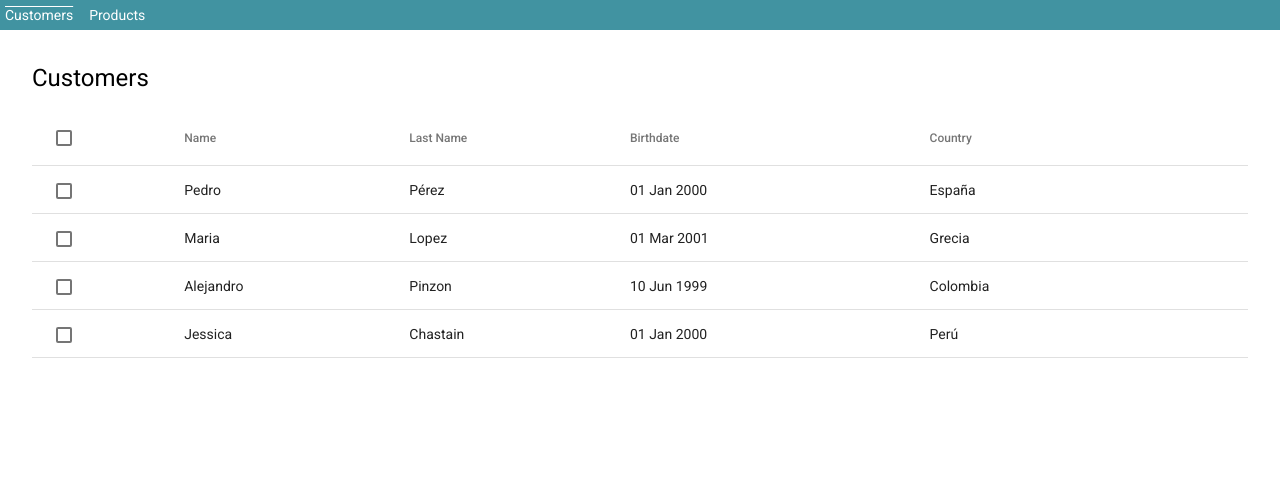
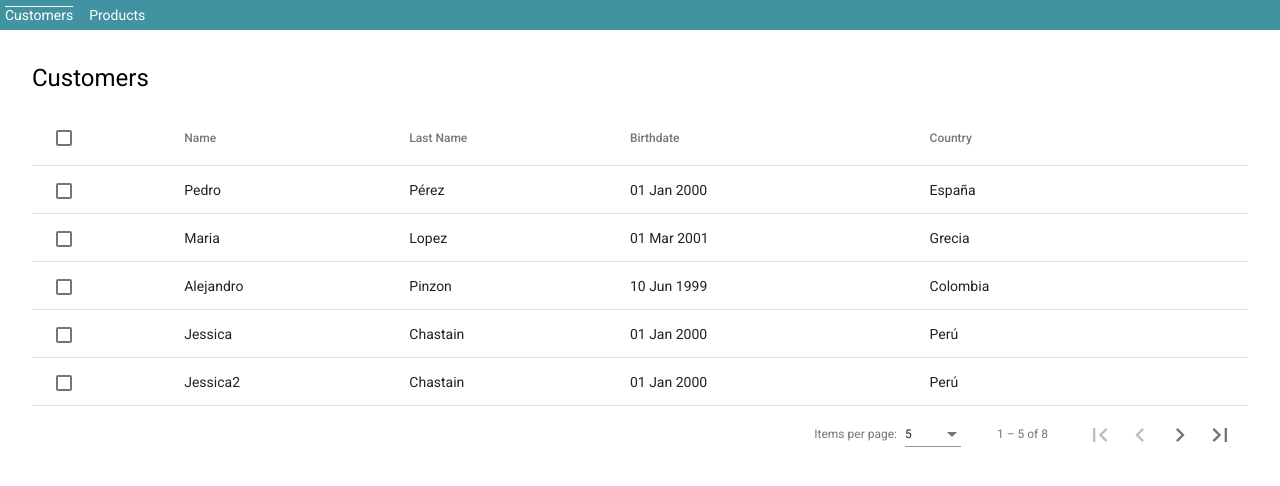
Before and after one commit to jemc300x/angular-material-table-reusable, an Angular app: page /customers in a window 1280 px wide. Shown: the top 486 px of the page. Built offline with nearby package versions, Linux system fonts and the light colour scheme.

Commit message:
Add paginator

```diff
--- a/src/app/modules/table/components/table/table.component.html
+++ b/src/app/modules/table/components/table/table.component.html
@@ -23,9 +23,18 @@
 
   <ng-container *ngFor="let column of tableColumns" [matColumnDef]="column.def">
     <th mat-header-cell *matHeaderCellDef>{{ column.label }}</th>
-    <td mat-cell *matCellDef="let row">{{ row | columnValue: column }}</td>
+    <td mat-cell *matCellDef="let row">{{ row | columnValue : column }}</td>
   </ng-container>
 
   <tr mat-header-row *matHeaderRowDef="tableDisplayColumns"></tr>
   <tr mat-row *matRowDef="let row; columns: tableDisplayColumns"></tr>
 </table>
+
+<ng-container *ngIf="tableConfig?.isPaginable">
+  <mat-paginator
+    [pageSizeOptions]="[5, 10, 20]"
+    showFirstLastButtons
+    aria-label="Select page of periodic elements"
+  >
+  </mat-paginator>
+</ng-container>
--- a/src/app/modules/table/components/table/table.component.ts
+++ b/src/app/modules/table/components/table/table.component.ts
@@ -1,5 +1,15 @@
 import { SelectionModel } from '@angular/cdk/collections';
-import { Component, EventEmitter, Input, OnInit, Output } from '@angular/core';
+import {
+  AfterViewInit,
+  Component,
+  EventEmitter,
+  Input,
+  OnInit,
+  Output,
+  ViewChild,
+} from '@angular/core';
+import { MatPaginator } from '@angular/material/paginator';
+import { MatTableDataSource } from '@angular/material/table';
 import { TableColumn } from '../../models/table-column';
 import { TableConfig } from '../../models/table-config';
 
@@ -8,15 +18,18 @@ import { TableConfig } from '../../models/table-config';
   templateUrl: './table.component.html',
   styleUrls: ['./table.component.scss'],
 })
-export class TableComponent implements OnInit {
-  dataSource: any = [];
+export class TableComponent implements OnInit, AfterViewInit {
+  dataSource: MatTableDataSource<Array<any>> = new MatTableDataSource();
   tableDisplayColumns: string[] = [];
   tableColumns: TableColumn[] = [];
   selection = new SelectionModel<any>(true, []);
   tableConfig: TableConfig | undefined;
 
-  @Input() set data(data: any) {
-    this.dataSource = data;
+  @ViewChild(MatPaginator) paginator!: MatPaginator;
+
+  @Input() set data(data: Array<any>) {
+    this.dataSource = new MatTableDataSource(data);
+    this.dataSource.paginator = this.paginator;
   }
 
   @Input() set columns(columns: TableColumn[]) {
@@ -34,6 +47,10 @@ export class TableComponent implements OnInit {
 
   ngOnInit(): void {}
 
+  ngAfterViewInit() {
+    this.dataSource.paginator = this.paginator;
+  }
+
   onSelect() {
     this.select.emit(this.selection.selected);
   }
@@ -49,7 +66,7 @@ export class TableComponent implements OnInit {
   /** Whether the number of selected elements matches the total number of rows. */
   isAllSelected() {
     const numSelected = this.selection.selected.length;
-    const numRows = this.dataSource.length;
+    const numRows = this.dataSource.data.length;
     return numSelected === numRows;
   }
 
@@ -61,7 +78,7 @@ export class TableComponent implements OnInit {
       return;
     }
 
-    this.selection.select(...this.dataSource);
+    this.selection.select(...this.dataSource.data);
     this.onSelect();
   }
 
--- a/src/app/modules/table/models/table-config.ts
+++ b/src/app/modules/table/models/table-config.ts
@@ -1,3 +1,4 @@
 export interface TableConfig {
   isSelectable: boolean;
+  isPaginable?: boolean;
 }
--- a/src/app/pages/customers/customers.component.ts
+++ b/src/app/pages/customers/customers.component.ts
@@ -27,6 +27,30 @@ const CUSTOMERS_DATA_MOCK = [
     birthdate: new Date(2000, 0, 1),
     country: 'Perú',
   },
+  {
+    name: 'Jessica2',
+    lastName: 'Chastain',
+    birthdate: new Date(2000, 0, 1),
+    country: 'Perú',
+  },
+  {
+    name: 'Jessica3',
+    lastName: 'Chastain',
+    birthdate: new Date(2000, 0, 1),
+    country: 'Perú',
+  },
+  {
+    name: 'Jessica4',
+    lastName: 'Chastain',
+    birthdate: new Date(2000, 0, 1),
+    country: 'Perú',
+  },
+  {
+    name: 'Jessica5',
+    lastName: 'Chastain',
+    birthdate: new Date(2000, 0, 1),
+    country: 'Perú',
+  },
 ];
 
 @Component({
@@ -35,16 +59,21 @@ const CUSTOMERS_DATA_MOCK = [
   styleUrls: ['./customers.component.scss'],
 })
 export class CustomersComponent implements OnInit {
-  customersList = CUSTOMERS_DATA_MOCK;
+  customersList: Array<any> = [];
   tableColumns: TableColumn[] = [];
   tableConfig: TableConfig = {
     isSelectable: true,
+    isPaginable: true,
   };
 
   constructor() {}
 
   ngOnInit(): void {
     this.setTableColumns();
+    // Ejemplo para simular asincronismo
+    setTimeout(() => {
+      this.customersList = CUSTOMERS_DATA_MOCK;
+    }, 5000);
   }
 
   setTableColumns() {
```
Also changed, not shown: src/app/modules/table/table.module.ts (+7 -1 lines).
